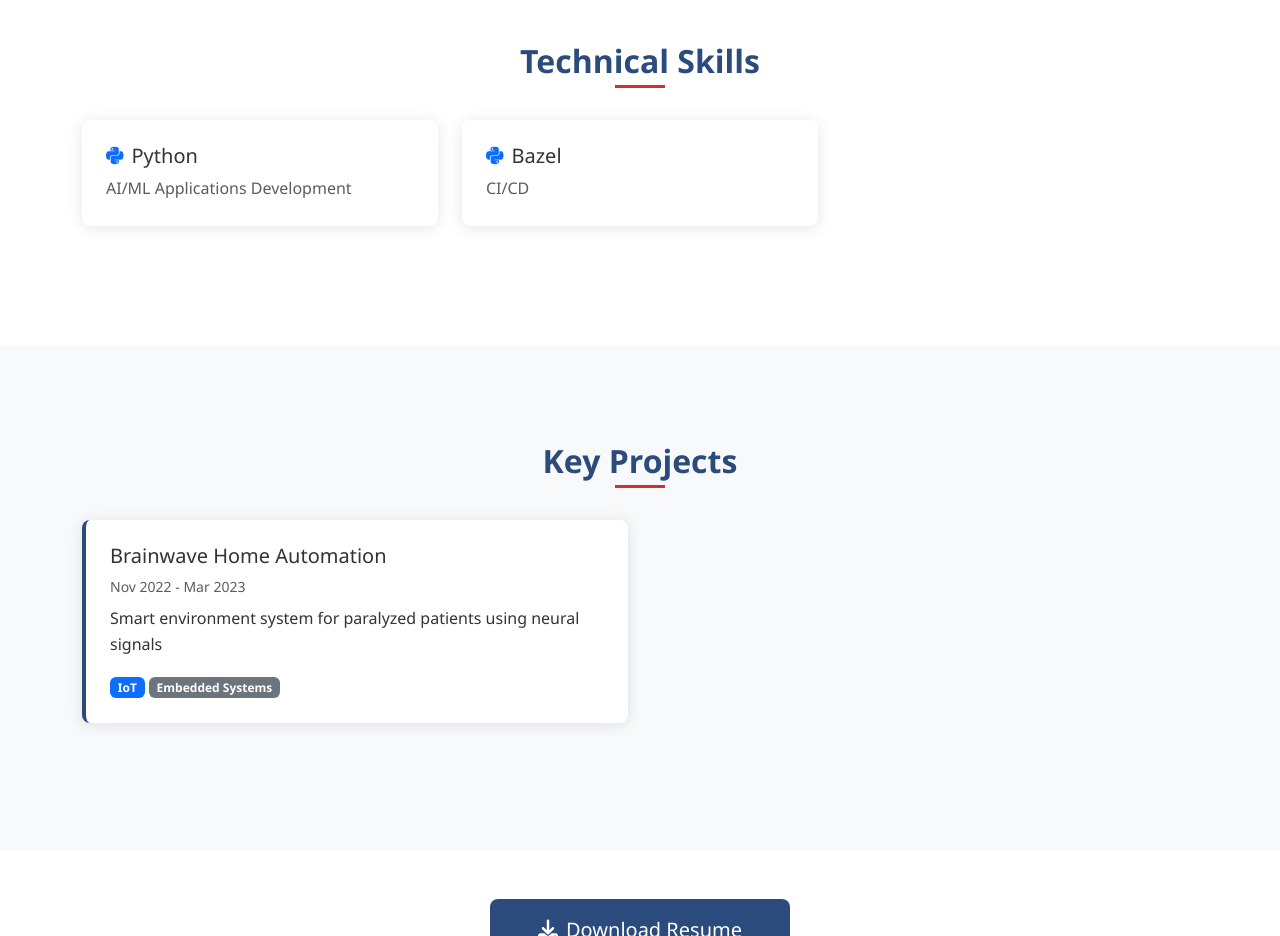
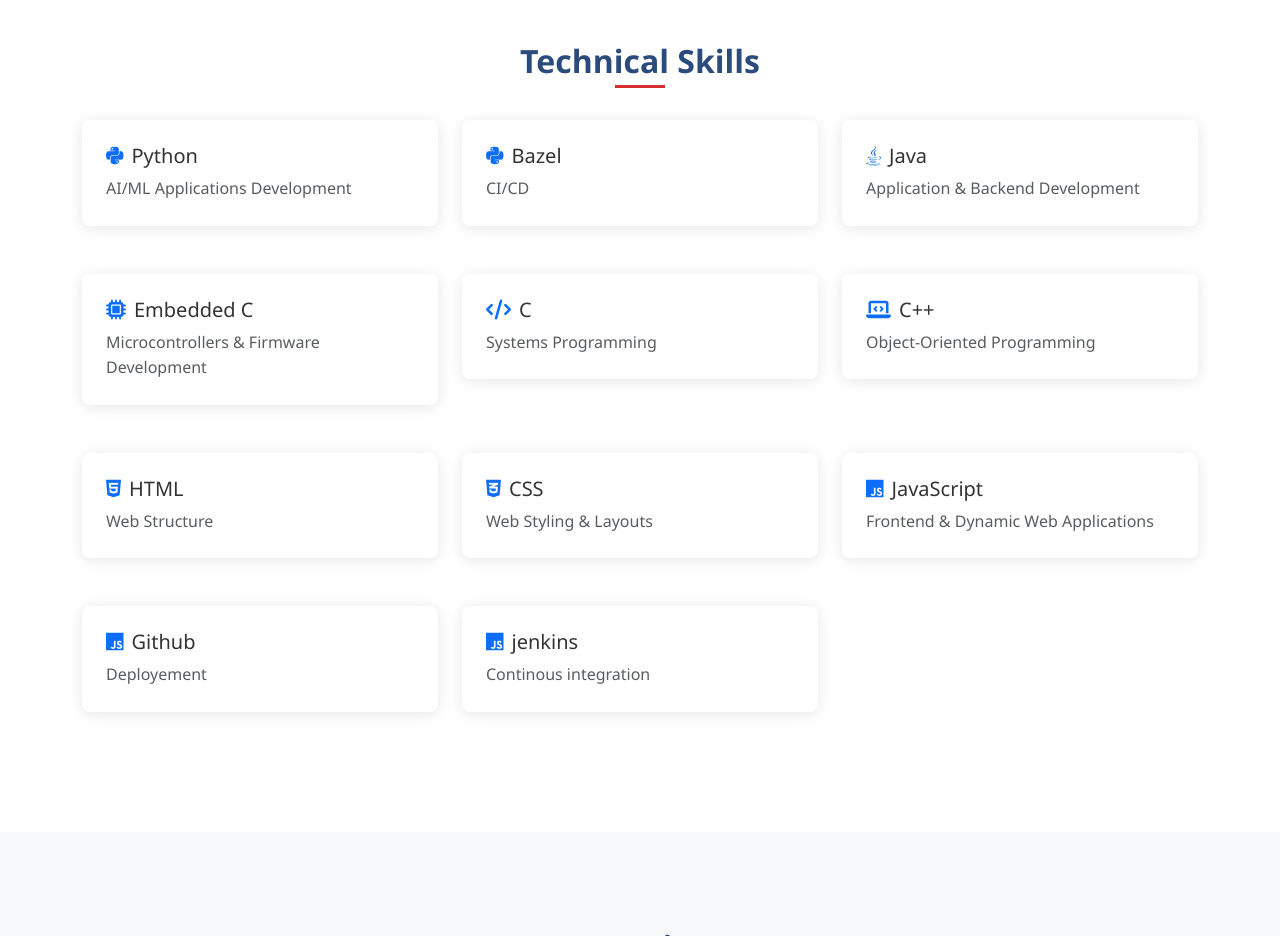
Before and after one commit to Minson2951/portfolio, a plain HTML site: page index.html in a window 1280 px wide. Shown: the part 1360-2296 px from the top of the page. Drawn offline with nearby package versions, Linux system fonts and the light colour scheme.

Commit message:
Updated portfolio

```diff
--- a/index.html
+++ b/index.html
@@ -188,6 +188,60 @@
                         <p class="text-muted mb-0">CI/CD</p>
                     </div>
                 </div>
+                <div class="col-md-6 col-lg-4">
+                    <div class="skill-card">
+                        <h5><i class="fab fa-java text-primary me-2"></i>Java</h5>
+                        <p class="text-muted mb-0">Application & Backend Development</p>
+                    </div>
+                </div>
+                <div class="col-md-6 col-lg-4">
+                    <div class="skill-card">
+                        <h5><i class="fas fa-microchip text-primary me-2"></i>Embedded C</h5>
+                        <p class="text-muted mb-0">Microcontrollers & Firmware Development</p>
+                    </div>
+                </div>
+                <div class="col-md-6 col-lg-4">
+                    <div class="skill-card">
+                        <h5><i class="fas fa-code text-primary me-2"></i>C</h5>
+                        <p class="text-muted mb-0">Systems Programming</p>
+                    </div>
+                </div>
+                <div class="col-md-6 col-lg-4">
+                    <div class="skill-card">
+                        <h5><i class="fas fa-laptop-code text-primary me-2"></i>C++</h5>
+                        <p class="text-muted mb-0">Object-Oriented Programming</p>
+                    </div>
+                </div>
+                <div class="col-md-6 col-lg-4">
+                    <div class="skill-card">
+                        <h5><i class="fab fa-html5 text-primary me-2"></i>HTML</h5>
+                        <p class="text-muted mb-0">Web Structure</p>
+                    </div>
+                </div>
+                <div class="col-md-6 col-lg-4">
+                    <div class="skill-card">
+                        <h5><i class="fab fa-css3-alt text-primary me-2"></i>CSS</h5>
+                        <p class="text-muted mb-0">Web Styling & Layouts</p>
+                    </div>
+                </div>
+                <div class="col-md-6 col-lg-4">
+                    <div class="skill-card">
+                        <h5><i class="fab fa-js text-primary me-2"></i>JavaScript</h5>
+                        <p class="text-muted mb-0">Frontend & Dynamic Web Applications</p>
+                    </div>
+                </div>
+                <div class="col-md-6 col-lg-4">
+                    <div class="skill-card">
+                        <h5><i class="fab fa-js text-primary me-2"></i>Github</h5>
+                        <p class="text-muted mb-0">Deployement</p>
+                    </div>
+                </div>
+                <div class="col-md-6 col-lg-4">
+                    <div class="skill-card">
+                        <h5><i class="fab fa-js text-primary me-2"></i>jenkins</h5>
+                        <p class="text-muted mb-0">Continous integration</p>
+                    </div>
+                </div>
                 <!-- Add other skills -->
             </div>
         </div>
```
